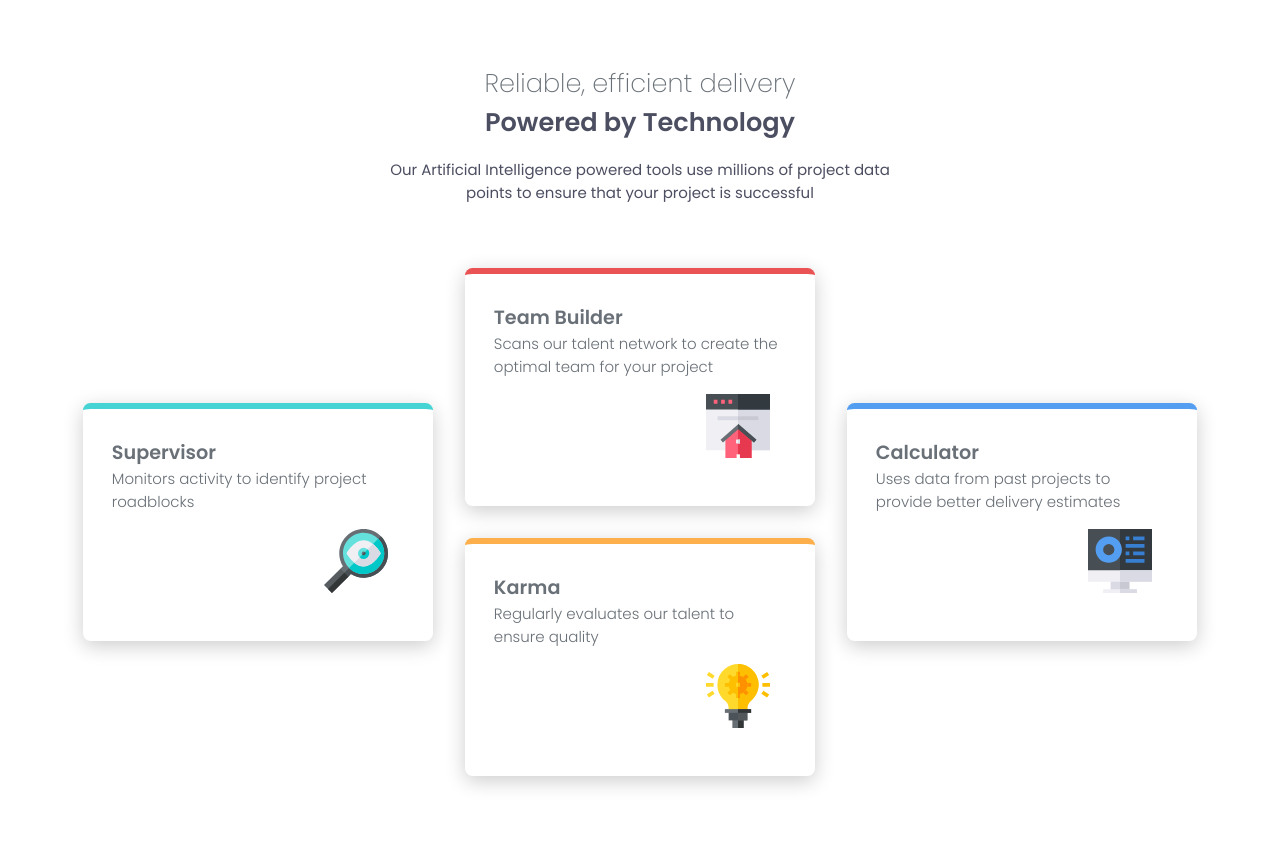
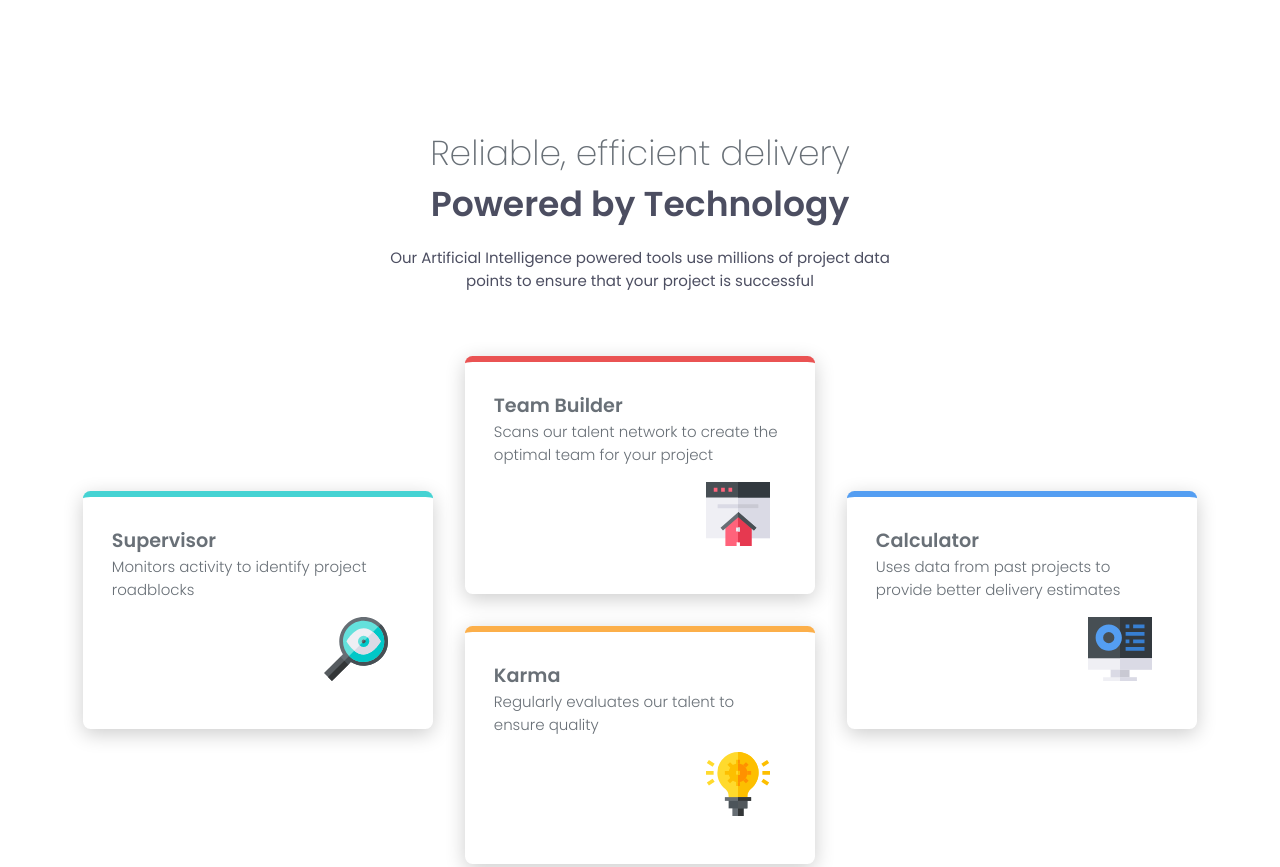
Before and after one commit to jamurai77/FourCardFeature-FEM, a plain HTML site: page index.html in a window 1280 px wide. Shown: the top 867 px of the page. Drawn offline with Linux system fonts and the light colour scheme.

Commit message:
Updated font

```diff
--- a/index.css
+++ b/index.css
@@ -29,7 +29,7 @@ main {
     justify-content: center;
     align-items: center;
     text-align: center;
-    padding: 4rem 2rem;
+    padding: 8rem 2rem;
 }
 
 .subtitle {
@@ -38,7 +38,7 @@ main {
 }
 
 h1 {
-    font-size: clamp(1.5rem, 2vw, 2rem);
+    font-size: clamp(1.5rem, 2.7vw, 5rem);
     color: hsl(212, 6%, 44%);
     font-weight: 200;
     margin-bottom: 1rem;
```
